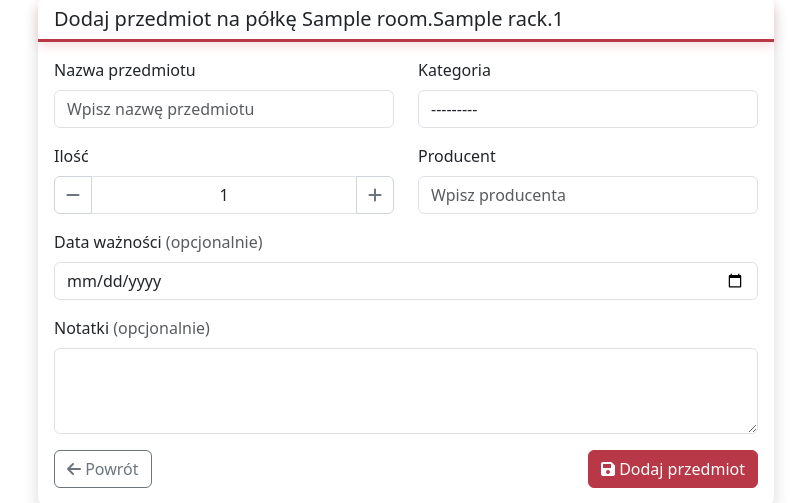
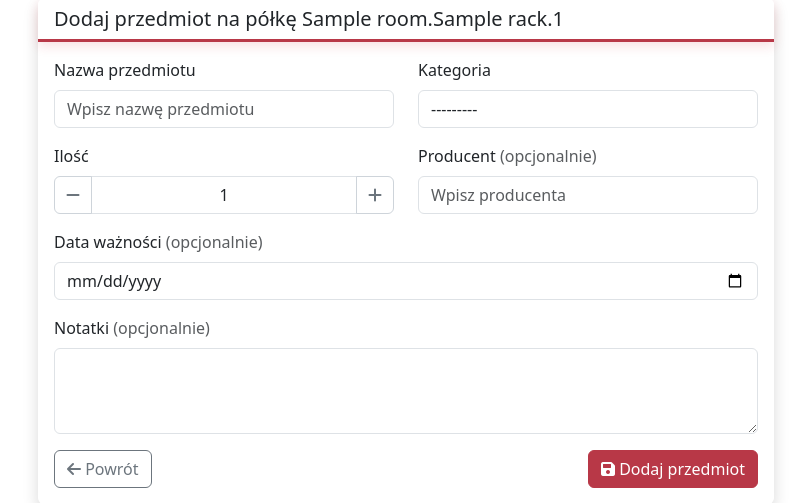
Before and after one commit to agoralewski/ce-it-hub-hackathon-2025, a Django app: page /warehouse/shelves/1/add_item/ in a window 1280 px wide. Shown: the part 84-587 px from the top of the page, without its empty margins (234-1045 px from the left). Run offline with Django 5.2, Linux system fonts and the light colour scheme; a user stored in the database is signed in; tables that the repository leaves empty hold one stand-in row (values such as "Sample post"); some libraries are stand-ins or nearby versions.

Commit message:
optional attribute for manufacturer

```diff
--- a/templates/warehouse/add_item.html
+++ b/templates/warehouse/add_item.html
@@ -76,7 +76,7 @@
                         </div>
                         <div class="col-md-6">
                             <div class="mb-3">
-                                <label for="{{ form.manufacturer.id_for_label }}" class="form-label">{{ form.manufacturer.label }}</label>
+                                <label for="{{ form.manufacturer.id_for_label }}" class="form-label">{{ form.manufacturer.label }} <span class="text-muted">(opcjonalnie)</span></label>
                                 {{ form.manufacturer }}
                                 {% if form.manufacturer.help_text %}
                                 <div class="form-text">{{ form.manufacturer.help_text }}</div>
```
Also changed, not shown: TODO.md (+0 -2 lines).
